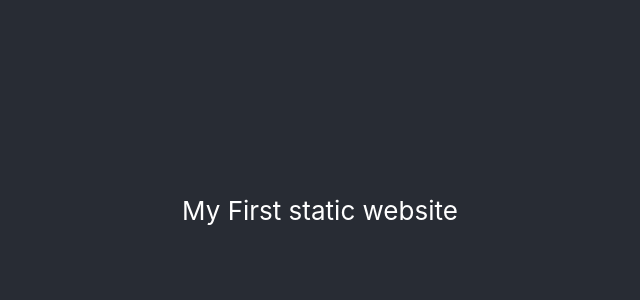
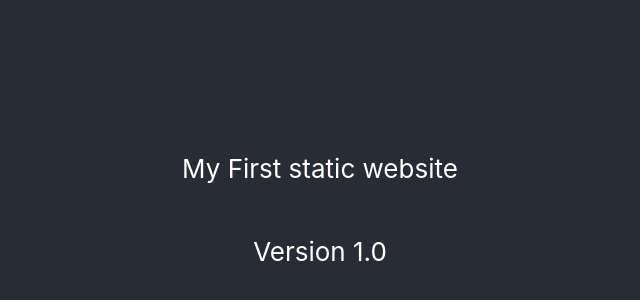
Before and after one commit to MarvanN/Static-website, a React (Create React App) app: page / in a window 1280 px wide. Shown: the part 190-490 px from the top of the page, without its empty margins (320-960 px from the left). Built offline with nearby package versions, Linux system fonts and the light colour scheme.

Commit message:
added version

```diff
--- a/src/App.js
+++ b/src/App.js
@@ -9,6 +9,7 @@ function App() {
         <p>
           My First static website
         </p>
+        <p>Version 1.0</p>
       </header>
     </div>
   );
```
